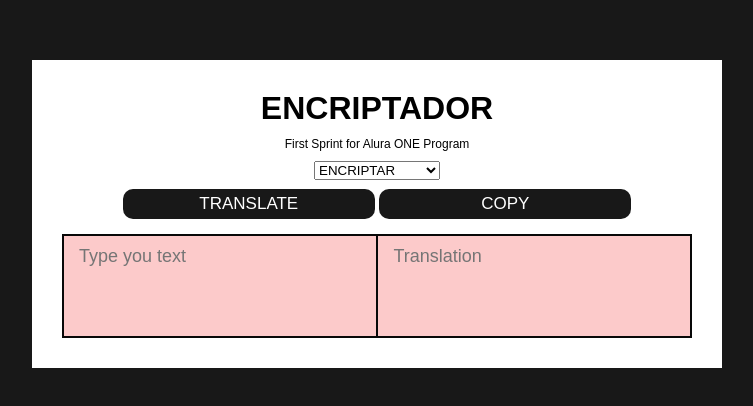
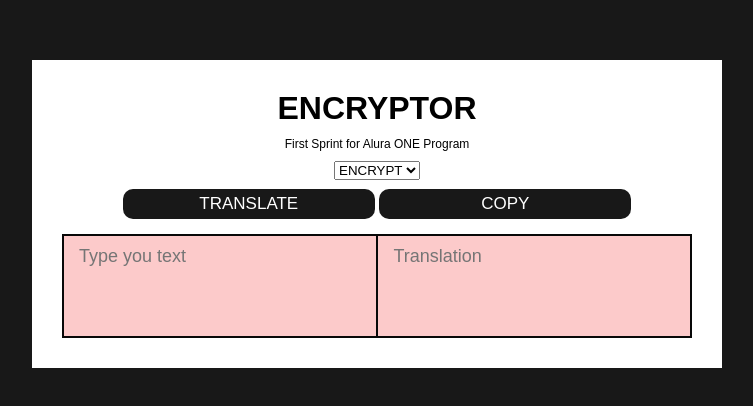
Before and after one commit to mbarciairiarte/encriptadorSprint1, a plain HTML site: page index.html in a window 1280 px wide. Shown: the part 186-592 px from the top of the page, without its empty margins (263-1016 px from the left). Drawn offline with Linux system fonts and the light colour scheme.

Commit message:
Update index.html

```diff
--- a/index.html
+++ b/index.html
@@ -10,13 +10,13 @@
 <body>
     <div class="hero">
 
-        <h1 class="titulo">ENCRIPTADOR</h1>
+        <h1 class="titulo">ENCRYPTOR</h1>
 
         <p>First Sprint for Alura ONE Program</p>
 
         <select id="opcion">
-            <option value="encriptar">ENCRIPTAR</option>
-            <option value="desencriptar">DESENCRIPTAR</option>
+            <option value="encriptar">ENCRYPT</option>
+            <option value="desencriptar">DECRYPT</option>
         </select>
         <div>
         <button id="btn" onclick="realizarAccion()">TRANSLATE</button>
```
